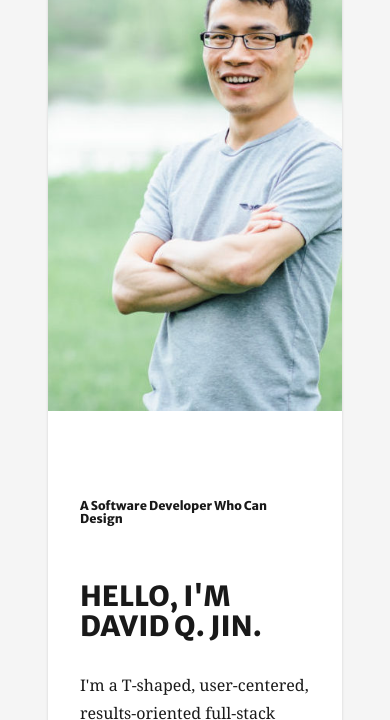
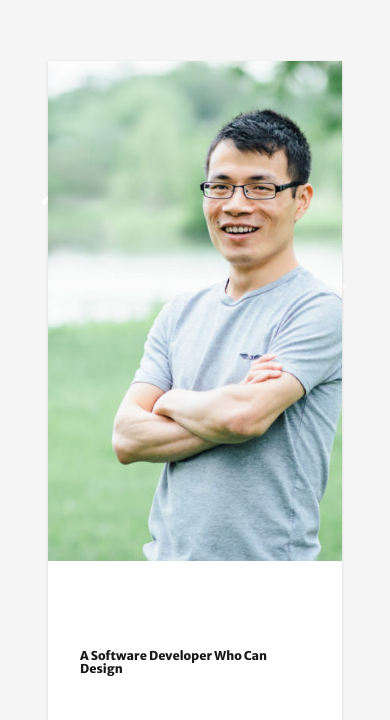
Before and after one commit to hustlelikeaboss/david.quanj.in, a Gatsby site: page / in a window 390 px wide. Shown: the part 965-1685 px from the top of the page. Built offline with nearby package versions, Linux system fonts and the light colour scheme; Gatsby itself is replaced by a stand-in of ours; some packages are replaced by stand-ins of ours.

Commit message:
fixing layout issues on mobile

```diff
--- a/src/styles/main.scss
+++ b/src/styles/main.scss
@@ -35,13 +35,18 @@ body {
 .flex-container {
   display: flex;
   flex-wrap: wrap;
-  align-content: center;
+
+  @media only screen and (min-width: $md) {
+  }
+
+  @media only screen and (max-width: $md) {
+    align-content: flex-start;
+  }
 
   &--persona {
     @extend .flex-container;
-    @media only screen and (min-width: $md) {
-      height: 100vh;
-    }
+    justify-content: space-between;
+    align-content: center;
 
     & > * {
       flex: 1 250px;
@@ -60,7 +65,12 @@ body {
 
   &--profile {
     @extend .flex-container;
+    justify-content: center;
+    align-content: center;
     align-items: stretch;
+    @media only screen and (min-width: $md) {
+      margin-top: 10%;
+    }
 
     & > * {
       background-color: white;
@@ -75,12 +85,16 @@ body {
       flex: 3 500px 500px;
       padding: 2rem;
       align-self: flex-start;
+      @media only screen and (max-width: $md) {
+        height: fit-content;
+      }
     }
   }
 
   &--justified {
     @extend .flex-container;
     justify-content: space-between;
+    align-content: center;
 
     & > * {
       @media only screen and (max-width: $md) {
@@ -142,8 +156,10 @@ body {
 }
 
 section {
-  height: 100vh;
   padding: 2rem;
+  @media only screen and (min-width: $md) {
+    height: 100vh;
+  }
 }
 
 footer {
```
